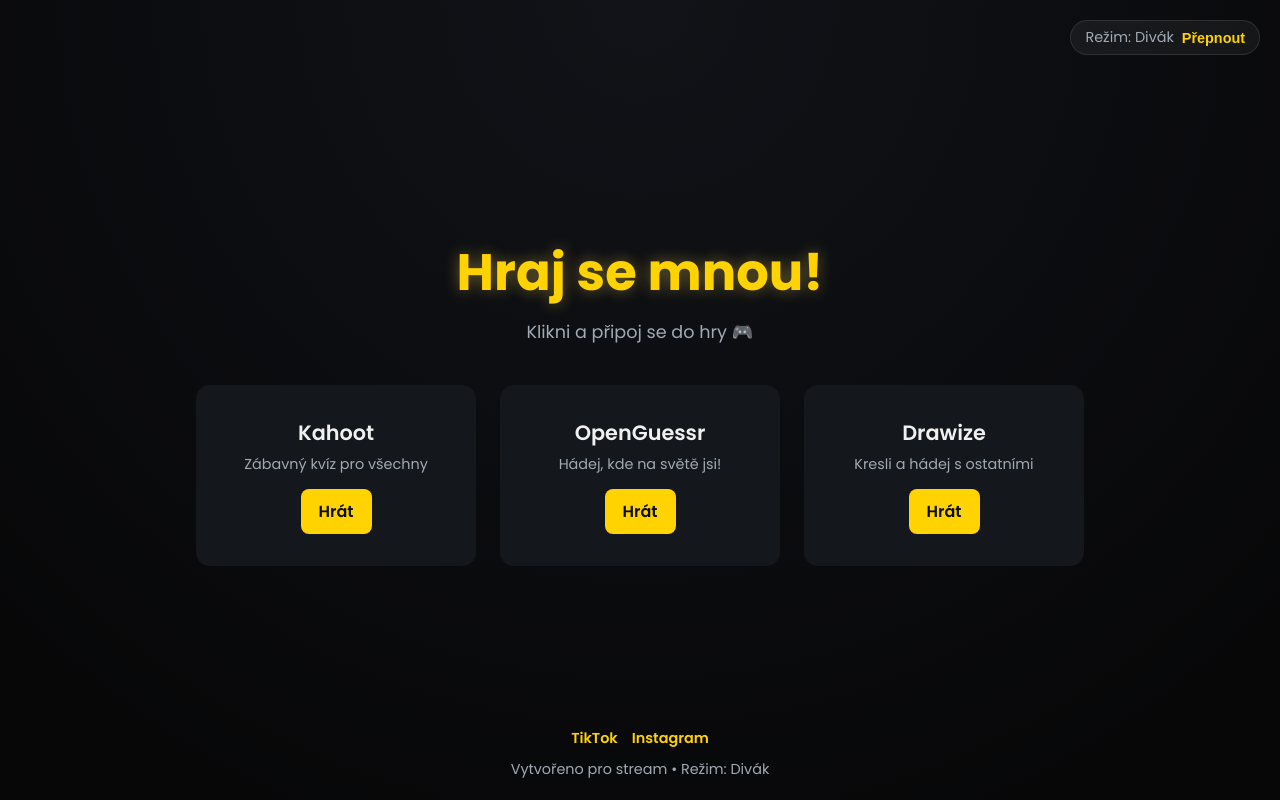
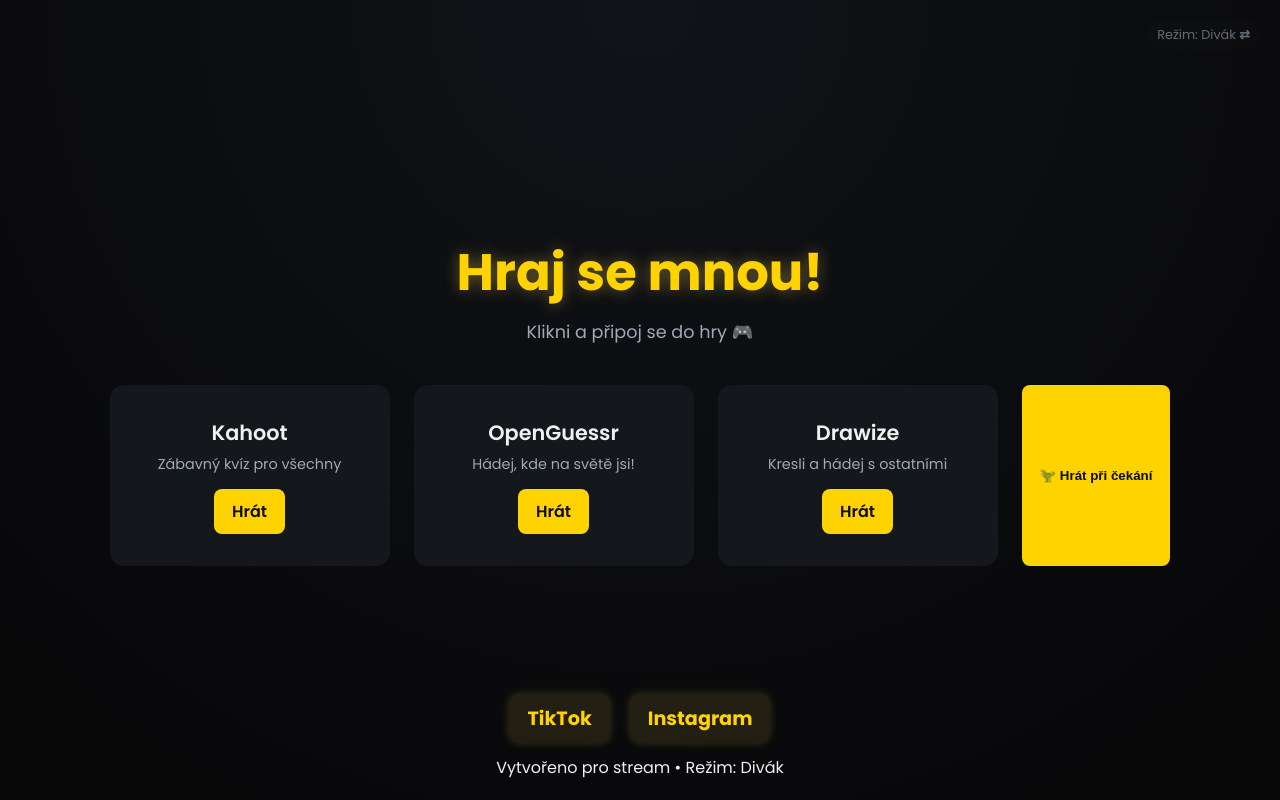
Before and after one commit to Shipeast/stream, a plain HTML site: page index.html in a window 1280 px wide. Drawn offline with Linux system fonts and the light colour scheme.

Commit message:
Refactor styles and add Dino game overlay

```diff
--- a/index.html
+++ b/index.html
@@ -55,24 +55,23 @@
       position: absolute;
       top: 20px;
       right: 20px;
-      background: rgba(255, 255, 255, 0.05);
-      border: 1px solid rgba(255, 255, 255, 0.1);
+      background: rgba(255, 255, 255, 0.02);
       border-radius: 50px;
-      padding: 6px 14px;
-      display: flex;
-      align-items: center;
-      gap: 8px;
+      padding: 6px 10px;
       color: var(--muted);
-      font-size: 0.9rem;
+      font-size: 0.8rem;
+      opacity: 0.6;
+      transition: opacity 0.2s ease;
     }
+    .mode-pill:hover { opacity: 1; }
 
     .mode-toggle {
       background: transparent;
       border: none;
-      color: var(--accent);
-      font-weight: 700;
+      color: var(--muted);
       cursor: pointer;
-      font-size: 0.9rem;
+      font-weight: 600;
+      font-size: 0.8rem;
     }
 
     .grid {
@@ -108,7 +107,7 @@
       font-size: 0.9rem;
       margin-bottom: 14px;
     }
-    .play-btn {
+    .play-btn, .mini-btn {
       background: var(--accent);
       color: #0b0d10;
       border: none;
@@ -118,8 +117,9 @@
       text-decoration: none;
       transition: transform 0.2s ease;
       display: inline-block;
+      cursor: pointer;
     }
-    .play-btn:hover {
+    .play-btn:hover, .mini-btn:hover {
       transform: scale(1.05);
     }
 
@@ -129,24 +129,63 @@
       display: flex;
       flex-direction: column;
       align-items: center;
-      gap: 10px;
-      color: var(--muted);
-      font-size: 0.9rem;
+      gap: 12px;
+      font-size: 1rem;
     }
+
     .socials {
       display: flex;
-      gap: 14px;
+      gap: 20px;
     }
     .socials a {
       color: var(--accent);
       text-decoration: none;
-      font-weight: 600;
+      font-weight: 700;
+      font-size: 1.2rem;
+      background: rgba(255, 216, 77, 0.1);
+      padding: 10px 18px;
+      border-radius: 10px;
+      transition: all 0.3s ease;
+      box-shadow: 0 0 10px rgba(255, 216, 77, 0.2);
     }
+    .socials a:hover {
+      background: var(--accent);
+      color: #0b0d10;
+      box-shadow: 0 0 20px rgba(255, 216, 77, 0.4);
+      transform: scale(1.05);
+    }
+
+    /* Dino overlay */
+    #dinoOverlay {
+      position: fixed;
+      top: 0; left: 0;
+      width: 100%; height: 100%;
+      background: #0b0d10;
+      display: none;
+      justify-content: center;
+      align-items: center;
+      z-index: 1000;
+      overflow: hidden;
+    }
+    canvas {
+      background: #0b0d10;
+      display: block;
+    }
+    .loader {
+      width: 60px;
+      height: 60px;
+      border: 6px solid rgba(255,255,255,0.1);
+      border-top-color: var(--accent);
+      border-radius: 50%;
+      animation: spin 1s linear infinite;
+    }
+    @keyframes spin { 100% { transform: rotate(360deg); } }
 
     @media (max-width: 600px) {
       .grid { gap: 18px; }
       .card { width: 90%; }
-      footer { font-size: 0.8rem; }
+      footer { font-size: 0.85rem; }
+      .socials a { font-size: 1rem; padding: 8px 14px; }
     }
   </style>
 </head>
@@ -154,7 +193,7 @@
   <div class="container">
     <div class="mode-pill">
       <span id="modeLabel">Režim: Divák</span>
-      <button id="modeSwitch" class="mode-toggle">Přepnout</button>
+      <button id="modeSwitch" class="mode-toggle">⇄</button>
     </div>
 
     <header>
@@ -178,6 +217,7 @@
         <div class="game-desc">Kresli a hádej s ostatními</div>
         <a id="link3" class="play-btn" href="#" target="_blank">Hrát</a>
       </div>
+      <button id="dinoBtn" class="mini-btn">🦖 Hrát při čekání</button>
     </div>
 
     <footer>
@@ -189,49 +229,51 @@
     </footer>
   </div>
 
+  <div id="dinoOverlay">
+    <div class="loader"></div>
+    <canvas id="dinoCanvas" width="800" height="200"></canvas>
+  </div>
+
   <script>
+    // Mode switch
     const MODES = {
-      viewer: {
-        name: 'Divák',
-        links: [
-          'https://kahoot.it',
-          'https://openguessr.com/multiplayer/join',
-          'https://www.drawize.com/play'
-        ]
-      },
-      streamer: {
-        name: 'Streamer',
-        links: [
-          'https://kahoot.com',
-          'https://openguessr.com/multiplayer/host',
-          'https://www.drawize.com/play'
-        ]
-      }
+      viewer: { name: 'Divák', links: ['https://kahoot.it','https://openguessr.com/multiplayer/join','https://www.drawize.com/play'] },
+      streamer: { name: 'Streamer', links: ['https://kahoot.com','https://openguessr.com/multiplayer/host','https://www.drawize.com/play'] }
     };
+    const modeKey='hraj-se-mnou-mode';
+    const linkEls=[document.getElementById('link1'),document.getElementById('link2'),document.getElementById('link3')];
+    const modeLabel=document.getElementById('modeLabel');
+    const footerMode=document.getElementById('footerMode');
+    const switchBtn=document.getElementById('modeSwitch');
+    function setMode(mode){const m=MODES[mode]||MODES.viewer;linkEls.forEach((el,i)=>el.href=m.links[i]);modeLabel.textContent='Režim: '+m.name;footerMode.textContent=m.name;try{localStorage.setItem(modeKey,mode)}catch(e){}}
+    const saved=localStorage.getItem(modeKey)||'viewer';setMode(saved);
+    switchBtn.addEventListener('click',()=>{const curr=localStorage.getItem(modeKey)==='streamer'?'streamer':'viewer';const next=curr==='streamer'?'viewer':'streamer';setMode(next);switchBtn.animate([{transform:'scale(1)'},{transform:'scale(0.9)'},{transform:'scale(1)'}],{duration:150});});
 
-    const modeKey = 'hraj-se-mnou-mode';
-    const linkEls = [document.getElementById('link1'), document.getElementById('link2'), document.getElementById('link3')];
-    const modeLabel = document.getElementById('modeLabel');
-    const footerMode = document.getElementById('footerMode');
-    const switchBtn = document.getElementById('modeSwitch');
+    // Dino Runner overlay
+    const dinoBtn=document.getElementById('dinoBtn');
+    const dinoOverlay=document.getElementById('dinoOverlay');
+    const canvas=document.getElementById('dinoCanvas');
+    const ctx=canvas.getContext('2d');
+    let dinoY=150,dinoV=0,gravity=0.6,jumping=false,obstacles=[],frame=0,score=0,highscore=localStorage.getItem('dinoHigh')||0;
 
-    function setMode(mode) {
-      const m = MODES[mode] || MODES.viewer;
-      linkEls.forEach((el, i) => (el.href = m.links[i]));
-      modeLabel.textContent = 'Režim: ' + m.name;
-      footerMode.textContent = m.name;
-      try { localStorage.setItem(modeKey, mode); } catch (e) {}
-    }
+    function resetGame(){dinoY=150;dinoV=0;jumping=false;obstacles=[];frame=0;score=0;}
 
-    const saved = localStorage.getItem(modeKey) || 'viewer';
-    setMode(saved);
+    function spawnObstacle(){if(frame%90===0){obstacles.push({x:canvas.width,y:150,width:20,height:40});}}
 
-    switchBtn.addEventListener('click', () => {
-      const curr = localStorage.getItem(modeKey) === 'streamer' ? 'streamer' : 'viewer';
-      const next = curr === 'streamer' ? 'viewer' : 'streamer';
-      setMode(next);
-      switchBtn.animate([{ transform: 'scale(1)' }, { transform: 'scale(0.9)' }, { transform: 'scale(1)' }], { duration: 150 });
-    });
+    function draw(){ctx.clearRect(0,0,canvas.width,canvas.height);ctx.fillStyle='#ffd84d';ctx.fillRect(50,dinoY,30,30);obstacles.forEach(o=>{ctx.fillRect(o.x,o.y,o.width,o.height);});ctx.fillStyle='#ffd84d';ctx.font='20px Poppins';ctx.fillText('Score: '+score,canvas.width-150,30);ctx.fillText('Highscore: '+highscore,canvas.width-150,60);}
+
+    function update(){dinoV+=gravity;dinoY+=dinoV;if(dinoY>150){dinoY=150;dinoV=0;jumping=false;}obstacles.forEach(o=>{o.x-=6;});obstacles=obstacles.filter(o=>o.x+o.width>0);obstacles.forEach(o=>{if(50<o.x+o.width && 50+30>o.x && dinoY<o.y+o.height && dinoY+30>o.y){if(score>highscore){highscore=score;localStorage.setItem('dinoHigh',highscore);}resetGame();}});score++;}
+
+    function loop(){spawnObstacle();update();draw();frame++;if(dinoOverlay.style.display==='flex'){requestAnimationFrame(loop);}}
+
+    function startDino(){dinoOverlay.style.display='flex';document.querySelector('.loader').style.display='none';resetGame();loop();}
+
+    dinoBtn.addEventListener('click',()=>{document.querySelector('.loader').style.display='block';setTimeout(startDino,300);});
+    window.addEventListener('keydown',(e)=>{if(e.code==='Space'){if(!jumping){dinoV=-12;jumping=true;}}});
+    canvas.addEventListener('touchstart',(e)=>{e.preventDefault();if(!jumping){dinoV=-12;jumping=true;}});
+
+    // Kliknutí mimo canvas ukončí overlay
+    dinoOverlay.addEventListener('click',(e)=>{if(e.target===dinoOverlay){dinoOverlay.style.display='none';}});
   </script>
 </body>
 </html>
```
